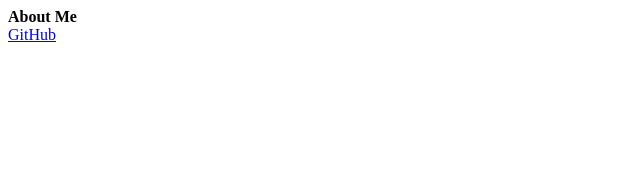
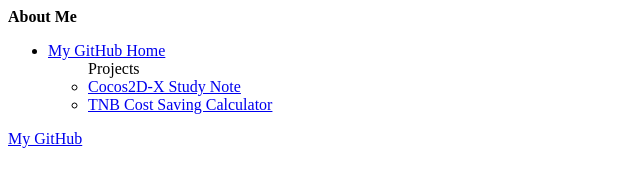
Before and after one commit to xkid/xkid.github.io, a plain HTML site: page index.html in a window 1280 px wide. Shown: the whole page, without its empty margins (0-640 px from the left). Drawn offline with Linux system fonts and the light colour scheme.

Commit message:
Update index.html

```diff
--- a/index.html
+++ b/index.html
@@ -4,7 +4,15 @@
 		<title>XKID On GitHub</title>
 	</head>
 	<body>
-		<b>About Me</b><br/>
-		<a href="//github.com/xkid">GitHub</a>
+		<b>About Me</b>
+		<ul>
+			<li><a href="//xkid.github.io/">My GitHub Home</a></li>
+			<ul>
+				Projects
+				<li><a href="//xkid.github.io/Cocos-Study">Cocos2D-X Study Note</a></li>
+				<li><a href="//xkid.github.io/CostSaving2014/">TNB Cost Saving Calculator</a></li>
+			</ul>
+		</ul>
+		<a href="//github.com/xkid">My GitHub</a>
 	</body>
 </html>
```
